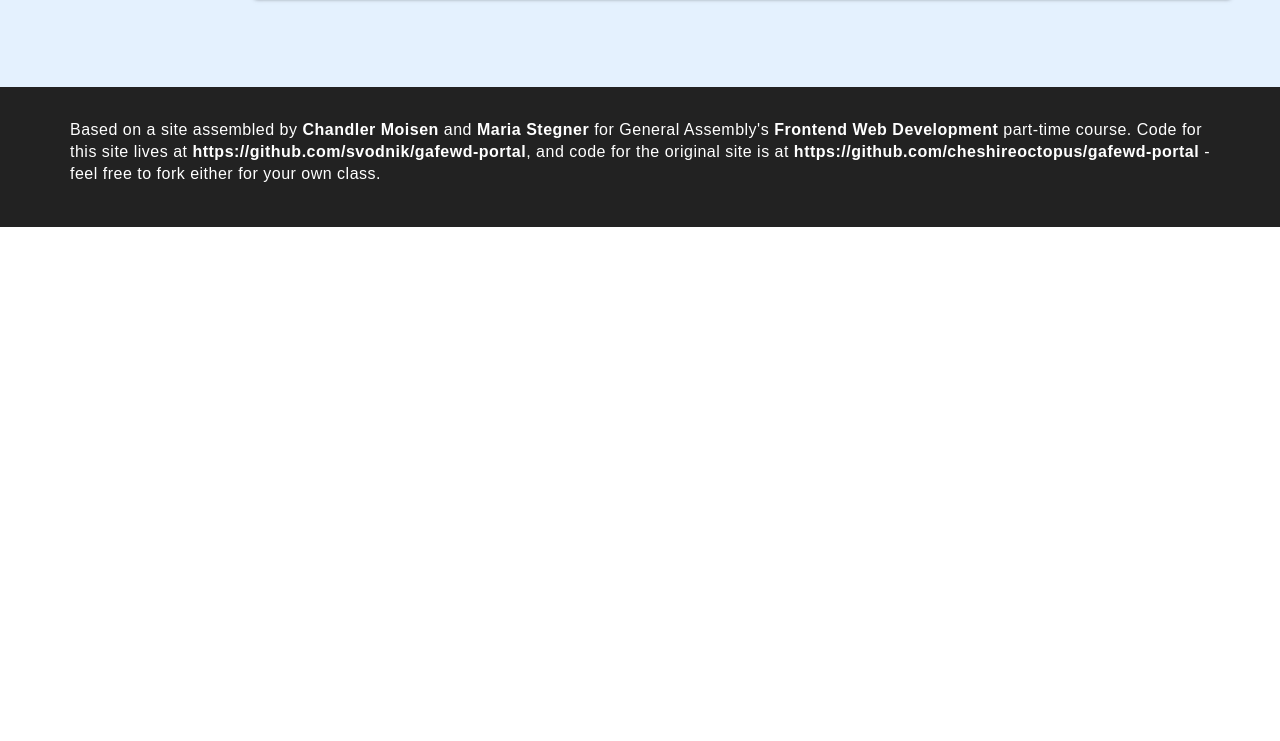
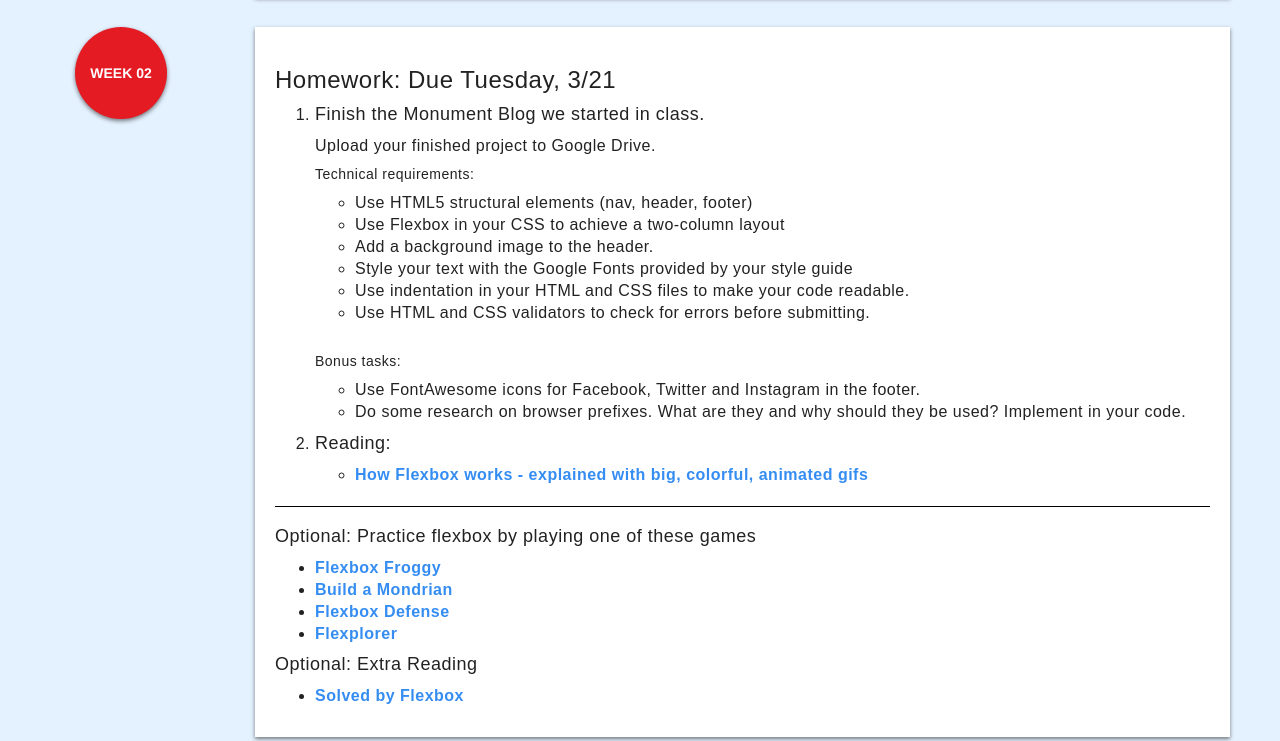
Before and after one commit to svodnik/svodnik.github.io, a plain HTML site: page fewd54/pages/homework.html in a window 1280 px wide. Shown: the part 803-1544 px from the top of the page. Before the commit the page ends 1030 px from the top, so only its background shows below. Drawn offline with nearby package versions, Linux system fonts and the light colour scheme; a web font is replaced by a local one.

Commit message:
initial updates for Class 04

```diff
--- a/fewd54/pages/homework.html
+++ b/fewd54/pages/homework.html
@@ -90,38 +90,52 @@
 			</div>
 		</div>
 
-		<!-- <div class="container">
+		<div class="container">
 			<div class="row">
 				<div class="col-md-2">
-					<div class="week-marker">
-						<p>WEEK 02</p>
-					</div>
+					<div class="week-marker">WEEK 02</div>
 				</div>
 
 				<div class="col-md-10 col-offset-2 info-card push-bottom">
-					<h3>Homework: Due Monday, 3/20</h3>
-					<ul class="push-bottom">
-						<li>Download homework file here</li>
-						<li>Complete the <a href="https://dash.generalassemb.ly/"><strong>Dash</strong></a> pre-work if you have yet to do so</li>
-						<li>Finish <code>ga-press-release:</code></li>
-						<ol>
-							<li>Create a new file, <code>about.html</code>, in the <code>ga-press-release directory</code></li>
-							<li>Ensure that <code>about.html</code> contains proper HTML structure: <code>head</code>, <code>body</code>, etc.</li>
-							<li>Add two links to the <code>index.html</code> inside of <code>ga-press-release</code></li>
-								<ul>
-									<li>Absolute: link to <code>http://generalassemb.ly</code></li>
-									<li>Relative: link to <code>about.html</code></li>
-								</ul>
-						</ol>
+					<h3>Homework: Due Tuesday, 3/21</h3>
+					<ol>
+						<li><h4>Finish the Monument Blog we started in class.</h4></li>
+						<p>Upload your finished project to Google Drive.</p>
+						<h5>Technical requirements:</h5>
+						<ul class="push-bottom">
+							<li>Use HTML5 structural elements (nav, header, footer)</li>
+							<li>Use Flexbox in your CSS to achieve a two-column layout</li>
+							<li>Add a background image to the header.</li>
+							<li>Style your text with the Google Fonts provided by your style guide</li>
+							<li>Use indentation in your HTML and CSS files to make your code readable.</li>
+							<li>Use HTML and CSS validators to check for errors before submitting.</li>
+						</ul>
+						<h5>Bonus tasks:</h5>
+						<ul>
+							<li>Use FontAwesome icons for Facebook, Twitter and Instagram in the footer.</li>
+							<li>Do some research on browser prefixes. What are they and why should they be used? Implement in your code.</li>
+						</ul>
+						<li><h4>Reading:</h4></li>
+						<ul>
+							<li><a href="https://medium.freecodecamp.com/an-animated-guide-to-flexbox-d280cf6afc35#.2a94vfhey">How Flexbox works - explained with big, colorful, animated gifs</a></li>
+						</ul>
+					</ol>
+					<hr>
+					<h4>Optional: Practice flexbox by playing one of these games</h4>
+					<ul>
+						<li><a href="http://flexboxfroggy.com/">Flexbox Froggy</a></li>
+						<li><a href="https://googlecreativelab.github.io/coder-projects/projects/mondrian/">Build a Mondrian</a></li>
+						<li><a href="http://www.flexboxdefense.com/">Flexbox Defense</a></li>
+						<li><a href="http://bennettfeely.com/flexplorer/">Flexplorer</a></li>
 					</ul>
-					<h3>Pre-reading:</h3>
+
+					<h4>Optional: Extra Reading</h4>
 					<ul>
-						<li><a href="#"></a></li>
-						<li><a href="#"></a></li>
+						<li><a href="https://philipwalton.github.io/solved-by-flexbox/">Solved by Flexbox</a></li>
 					</ul>
 				</div>
 			</div>
-		</div> -->
+		</div>
 	</section>
 
 	<footer>
```
Also changed, not shown: fewd54/pages/lessons.html (+13 -11 lines), 3 other files.
